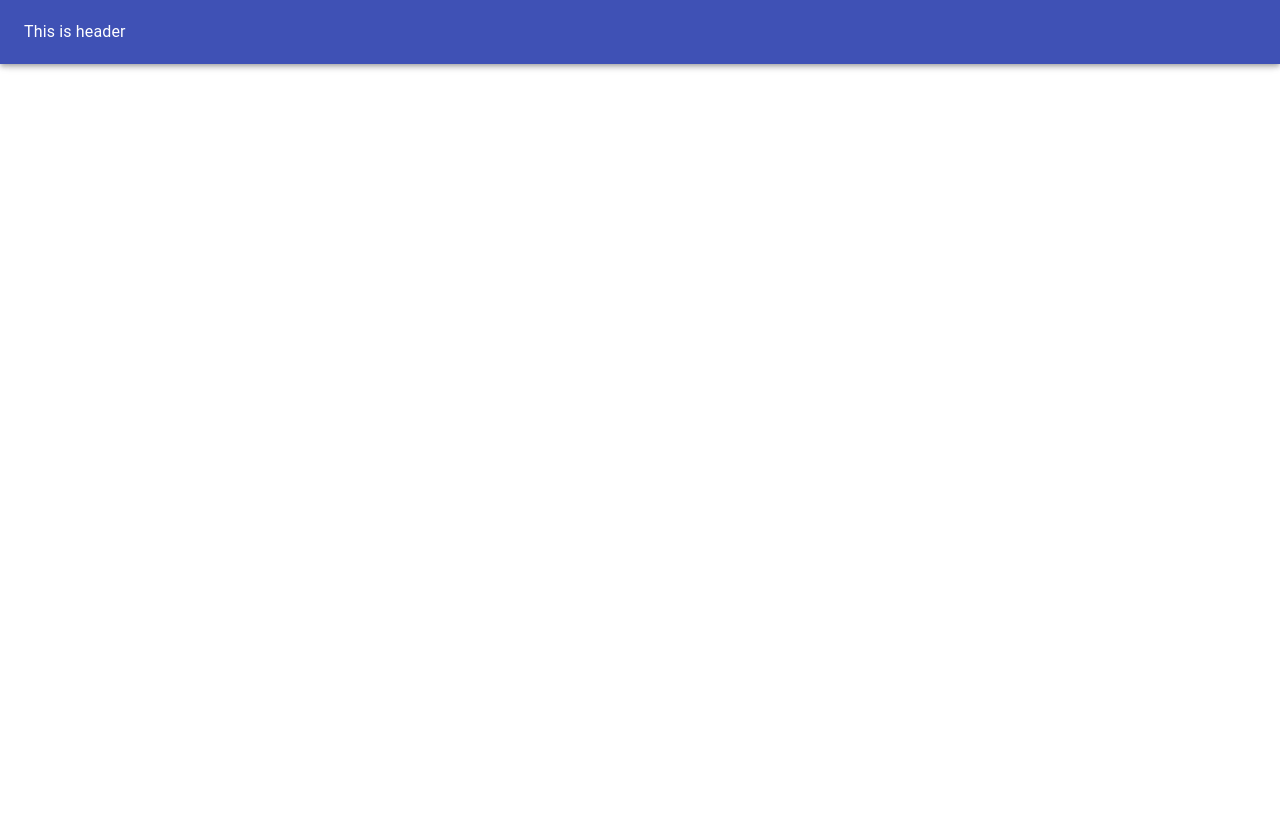
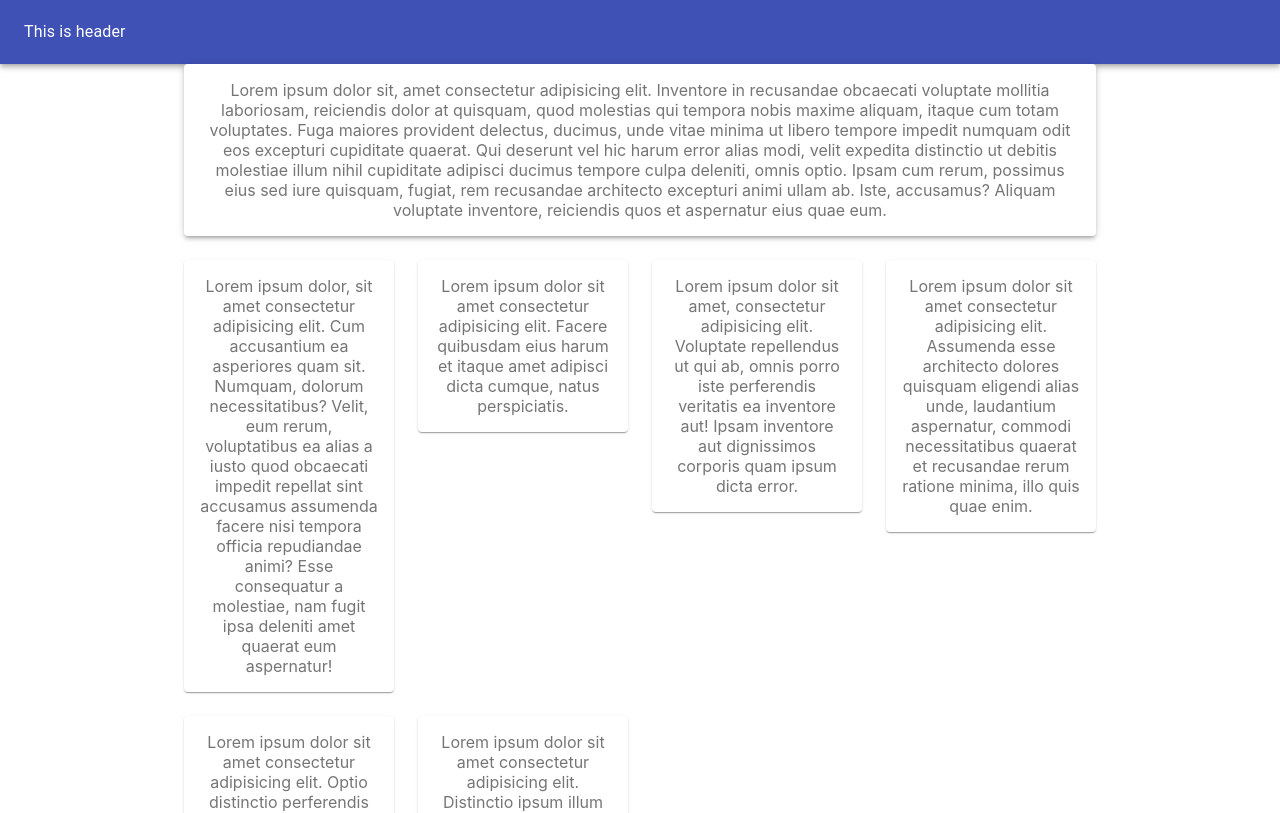
Before and after one commit to bhanupratapsinghcs/Material-UI-Learn, a React (Create React App) app: page / in a window 1280 px wide. Shown: the top 813 px of the page. Built offline with nearby package versions, Linux system fonts and the light colour scheme.

Commit message:
Separate component for grids and learnt grids

```diff
--- a/src/App.js
+++ b/src/App.js
@@ -1,11 +1,25 @@
 import Album from './Components/Album'
 import Header from './Components/Header'
+import Grids from "./Components/Grids"
+import Paper from '@material-ui/core/Paper'
+import { makeStyles } from '@material-ui/core';
+import Container from '@material-ui/core/Container'
+
+const useStyle = makeStyles((theme) => ({
+  root: {
+    flexGrow: 1
+  },
+}));
 
 function App() {
+  const classes = useStyle();
   return (
-    <div className="App">
+    <div className="App" className={classes.root} >
       <Header></Header>
-      {/* <Album></Album> */}
+      <Container maxWidth="md">
+        <Grids></Grids>
+      </Container>
+
     </div>
   );
 }
--- /dev/null
+++ b/src/Components/Grids.js
@@ -0,0 +1,41 @@
+import React from 'react'
+import Paper from '@material-ui/core/Paper'
+import { Grid, makeStyles } from '@material-ui/core';
+
+const useStyle = makeStyles((theme) => ({
+    paper: {
+        elevation: 3,
+        padding: theme.spacing(2),
+        textAlign: 'center',
+        color: theme.palette.text.secondary
+    }
+}));
+
+export default function Grids() {
+    const classes = useStyle();
+    return (
+        <Grid container spacing={3}>
+            <Grid item xs={12}>
+                <Paper elevation={3} className={classes.paper}>Lorem ipsum dolor sit, amet consectetur adipisicing elit. Inventore in recusandae obcaecati voluptate mollitia laboriosam, reiciendis dolor at quisquam, quod molestias qui tempora nobis maxime aliquam, itaque cum totam voluptates. Fuga maiores provident delectus, ducimus, unde vitae minima ut libero tempore impedit numquam odit eos excepturi cupiditate quaerat. Qui deserunt vel hic harum error alias modi, velit expedita distinctio ut debitis molestiae illum nihil cupiditate adipisci ducimus tempore culpa deleniti, omnis optio. Ipsam cum rerum, possimus eius sed iure quisquam, fugiat, rem recusandae architecto excepturi animi ullam ab. Iste, accusamus? Aliquam voluptate inventore, reiciendis quos et aspernatur eius quae eum.</Paper>
+            </Grid>
+            <Grid item xs={12} sm={6} md={4} lg={3}>
+                <Paper className={classes.paper}>Lorem ipsum dolor, sit amet consectetur adipisicing elit. Cum accusantium ea asperiores quam sit. Numquam, dolorum necessitatibus? Velit, eum rerum, voluptatibus ea alias a iusto quod obcaecati impedit repellat sint accusamus assumenda facere nisi tempora officia repudiandae animi? Esse consequatur a molestiae, nam fugit ipsa deleniti amet quaerat eum aspernatur!</Paper>
+            </Grid>
+            <Grid item xs={12} sm={6} md={4} lg={3}>
+                <Paper className={classes.paper}>Lorem ipsum dolor sit amet consectetur adipisicing elit. Facere quibusdam eius harum et itaque amet adipisci dicta cumque, natus perspiciatis.</Paper>
+            </Grid>
+            <Grid item xs={12} sm={6} md={4} lg={3}>
+                <Paper className={classes.paper}>Lorem ipsum dolor sit amet, consectetur adipisicing elit. Voluptate repellendus ut qui ab, omnis porro iste perferendis veritatis ea inventore aut! Ipsam inventore aut dignissimos corporis quam ipsum dicta error.</Paper>
+            </Grid>
+            <Grid item xs={12} sm={6} md={4} lg={3}>
+                <Paper className={classes.paper}>Lorem ipsum dolor sit amet consectetur adipisicing elit. Assumenda esse architecto dolores quisquam eligendi alias unde, laudantium aspernatur, commodi necessitatibus quaerat et recusandae rerum ratione minima, illo quis quae enim.</Paper>
+            </Grid>
+            <Grid item xs={12} sm={6} md={4} lg={3}>
+                <Paper className={classes.paper}>Lorem ipsum dolor sit amet consectetur adipisicing elit. Optio distinctio perferendis obcaecati pariatur labore, magnam exercitationem tenetur, suscipit nostrum quidem, nihil quisquam. Quisquam dolorum commodi corrupti sint accusantium ad cum?</Paper>
+            </Grid>
+            <Grid item xs={12} sm={6} md={4} lg={3}>
+                <Paper className={classes.paper}>Lorem ipsum dolor sit amet consectetur adipisicing elit. Distinctio ipsum illum quae voluptate, nihil mollitia repellat a neque quos quasi voluptatum accusantium numquam dicta iusto soluta impedit hic! Perferendis, corrupti.</Paper>
+            </Grid>
+        </Grid>
+    )
+}
--- a/src/Components/Header.js
+++ b/src/Components/Header.js
@@ -5,7 +5,7 @@ import { AppBar, Typography, Toolbar } from '@material-ui/core'
 
 export default function Header() {
     return (
-        <AppBar>
+        <AppBar position='static'>
             <Toolbar>
                 <Typography> This is header</Typography>
             </Toolbar>
```
Also changed, not shown: 1 other file (tests, documents, lock files or other folders).
